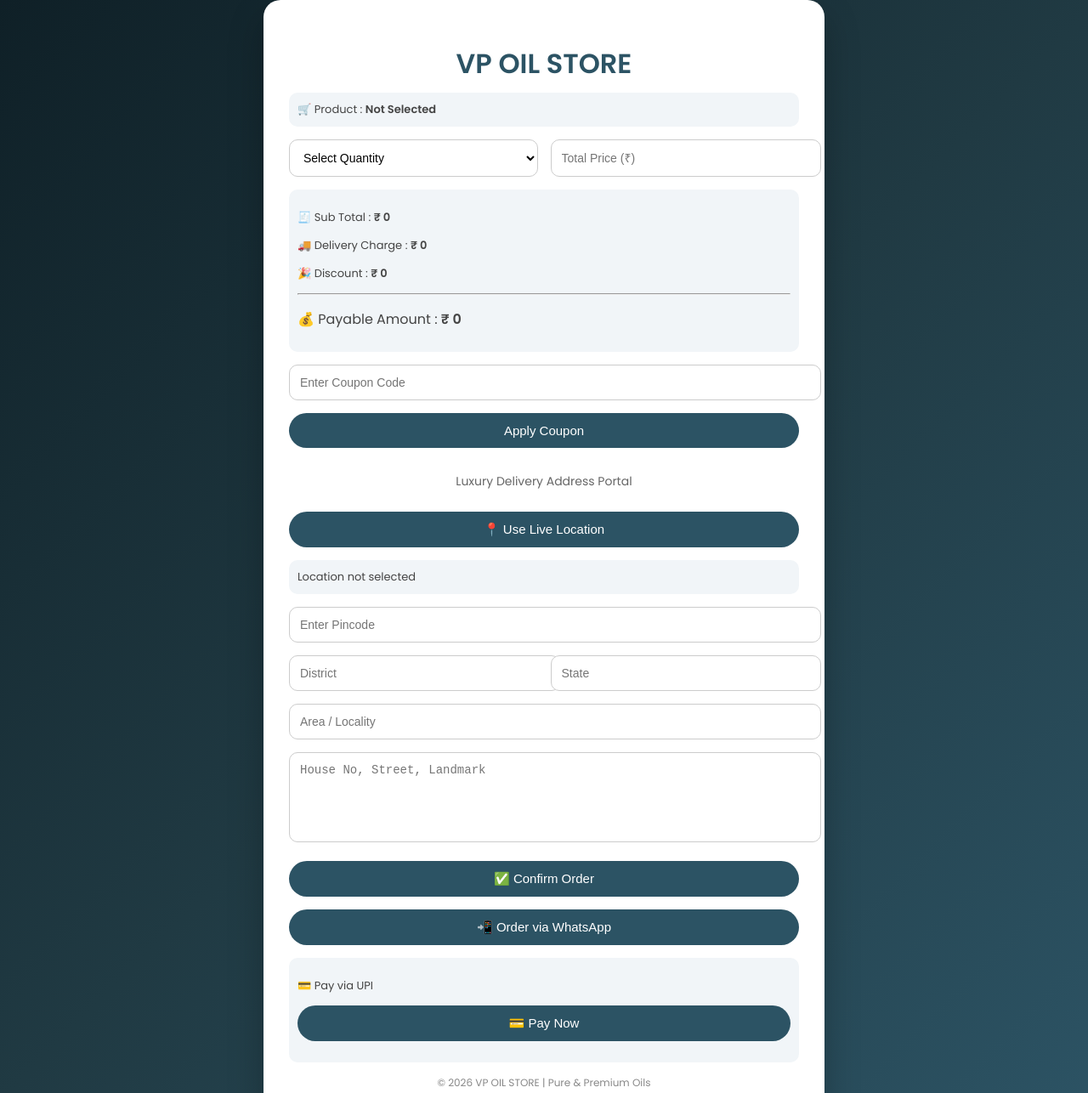
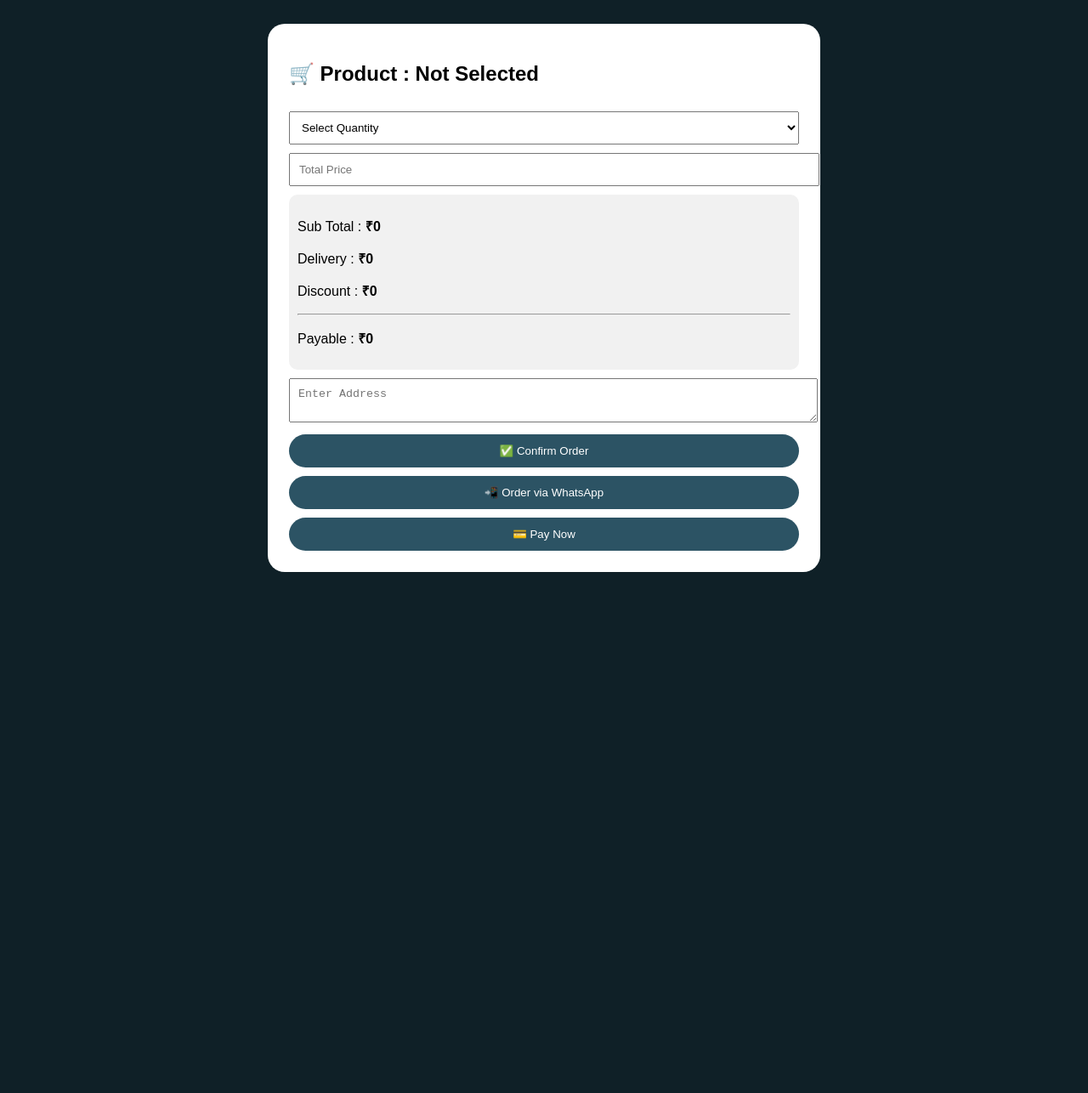
Before and after one commit to Sanastar0006/VP-Oil-store, a plain HTML site: page Addrass.html in a window 1280 px wide. Shown: the top 1286 px of the page at 85% size. After the commit the page ends 800 px from the top, so only its background shows below. Drawn offline with Linux system fonts and the light colour scheme.

Commit message:
Update Addrass.html

```diff
--- a/Addrass.html
+++ b/Addrass.html
@@ -1,329 +1,148 @@
 <!DOCTYPE html>
-<html lang="en">
+<html>
 <head>
 <meta charset="UTF-8">
-<title>VP OIL STORE | Order Address</title>
+<title>VP OIL STORE | Order</title>
 <meta name="viewport" content="width=device-width, initial-scale=1.0">
 
-<link href="https://fonts.googleapis.com/css2?family=Poppins:wght@300;400;600&display=swap" rel="stylesheet">
-
 <style>
-    select{
-    width:100%;
-    padding:12px;
-    border-radius:10px;
-    border:1px solid #ccc;
-    font-size:14px;
-    margin-bottom:15px;
-    background:white;
-}
 body{
-    margin:0;
-    font-family:'Poppins',sans-serif;
-    background:linear-gradient(135deg,#0f2027,#203a43,#2c5364);
-    min-height:100vh;
+font-family:Poppins,Arial;
+background:#0f2027;
 display:flex;
 justify-content:center;
-    align-items:center;
 }
-
 .container{
 background:#fff;
 width:95%;
 max-width:600px;
+padding:25px;
 border-radius:20px;
-    padding:30px;
-    box-shadow:0 20px 40px rgba(0,0,0,0.25);
+margin-top:20px;
 }
-
-h1{
-    text-align:center;
-    color:#2c5364;
-    margin-bottom:10px;
-}
-
-.subtitle{
-    text-align:center;
-    font-size:14px;
-    color:#666;
-    margin-bottom:25px;
-}
-
 .btn{
 width:100%;
 padding:12px;
 border:none;
-    border-radius:30px;
-    font-size:15px;
-    cursor:pointer;
+border-radius:25px;
 background:#2c5364;
 color:white;
-    margin-bottom:15px;
-    transition:0.3s;
+margin-top:10px;
+cursor:pointer;
 }
-.btn:hover{background:#0f2027}
-
-input,textarea{
+input,select,textarea{
 width:100%;
-    padding:12px;
-    border-radius:10px;
-    border:1px solid #ccc;
-    font-size:14px;
-    margin-bottom:15px;
-}
-
-.row{
-    display:grid;
-    grid-template-columns:1fr 1fr;
-    gap:15px;
-}
-
-textarea{resize:none;height:80px}
-
-.info{
-    font-size:13px;
-    color:#444;
-    background:#f1f5f8;
 padding:10px;
-    border-radius:10px;
-    margin-bottom:15px;
-}
-
-.footer{
-    text-align:center;
-    font-size:12px;
-    color:#888;
 margin-top:10px;
 }
+.info{background:#f1f1f1;padding:10px;border-radius:10px;margin-top:10px;}
 </style>
 </head>
 
 <body>
 
 <div class="container">
-<h1>VP OIL STORE</h1>
-    <div class="info" id="productName">
-🛒 Product : <b>Not Selected</b>
-</div>
-<div class="row">
+
+<h2 id="productTitle">🛒 Product : Not Selected</h2>
+
 <select id="quantity" onchange="calculatePrice()">
 <option value="">Select Quantity</option>
-    <option value="0.2">200 grams</option>
-    <option value="0.3">300 grams</option>
-    <option value="0.5">500 grams</option>
+<option value="0.5">500 ml</option>
 <option value="1">1 Litre</option>
 <option value="2">2 Litres</option>
-    <option value="3">3 Litres</option>
-    <option value="4">4 Litres</option>
 <option value="5">5 Litres</option>
 </select>
 
-<input type="text" id="price" placeholder="Total Price (₹)" readonly>
-</div>
+<input id="price" readonly placeholder="Total Price">
+
 <div class="info">
-    <p>🧾 Sub Total : <b id="subTotal">₹ 0</b></p>
-    <p>🚚 Delivery Charge : <b id="delivery">₹ 0</b></p>
-    <p>🎉 Discount : <b id="discount">₹ 0</b></p>
+<p>Sub Total : <b id="sub">₹0</b></p>
+<p>Delivery : <b id="delivery">₹0</b></p>
+<p>Discount : <b id="discount">₹0</b></p>
 <hr>
-    <p style="font-size:16px;">💰 Payable Amount : <b id="finalAmount">₹ 0</b></p>
-</div>
-   <input type="text" id="coupon" placeholder="Enter Coupon Code">
-<button class="btn" onclick="applyCoupon()">Apply Coupon</button>
-<p class="subtitle">Luxury Delivery Address Portal</p>
-
-<button class="btn" onclick="getLocation()">📍 Use Live Location</button>
-
-<div class="info" id="locationInfo">Location not selected</div>
-
-<input type="text" id="pincode" placeholder="Enter Pincode" onblur="getPincodeDetails()">
-
-<div class="row">
-    <input type="text" id="district" placeholder="District">
-    <input type="text" id="state" placeholder="State">
+<p>Payable : <b id="final">₹0</b></p>
 </div>
 
-<input type="text" id="area" placeholder="Area / Locality">
-
-<textarea id="address" placeholder="House No, Street, Landmark"></textarea>
+<textarea id="address" placeholder="Enter Address"></textarea>
 
 <button class="btn" onclick="confirmOrder()">✅ Confirm Order</button>
 <button class="btn" onclick="sendWhatsApp()">📲 Order via WhatsApp</button>
+<button class="btn" onclick="payNow()">💳 Pay Now</button>
 
-    <div class="info">
-    <p>💳 Pay via UPI</p>
-    <button class="btn" onclick="payNow()">💳 Pay Now</button>
-       </a>
-</div>
-
-
-<div class="footer">
-© 2026 VP OIL STORE | Pure & Premium Oils
-</div>
 </div>
 
 <script>
-// GET PRODUCT
+// PRODUCT FROM URL
 const params = new URLSearchParams(window.location.search);
 const product = params.get("product");
 
 if(product){
-    document.getElementById("productName").innerHTML =
-    "🛒 Product : <b>" + product + "</b>";
+document.getElementById("productTitle").innerHTML =
+"🛒 Product : <b>"+product+"</b>";
 }
 
-// PRICE PER LITRE
+// PRICE LIST
 const prices = {
-    "Coconut Oil": 480,
-    "Sesame Oil": 390,
-    "Peanut Oil": 220,
-    "Sunflower Oil": 350
+"Coconut Oil":480,
+"Sesame Oil":390,
+"Peanut Oil":220,
+"Sunflower Oil":350
 };
+
+let finalPayAmount = 0;
+
 function calculatePrice(){
-    const qty = parseFloat(document.getElementById("quantity").value);
-    if(!product || !qty){
-        document.getElementById("price").value = "";
+const qty = Number(document.getElementById("quantity").value);
+if(!product || !qty) return;
+
+let sub = prices[product] * qty;
+let delivery = sub < 500 ? 50 : 0;
+let discount = sub >= 1000 ? sub * 0.1 : 0;
+
+finalPayAmount = sub + delivery - discount;
+
+document.getElementById("price").value = "₹"+sub;
+document.getElementById("sub").innerText = "₹"+sub;
+document.getElementById("delivery").innerText = "₹"+delivery;
+document.getElementById("discount").innerText = "₹"+discount;
+document.getElementById("final").innerText = "₹"+finalPayAmount;
+}
+
+function confirmOrder(){
+if(!finalPayAmount){
+alert("Select Quantity ❗");
 return;
 }
 
-    let subTotal = prices[product] * qty;
+let orders = JSON.parse(localStorage.getItem("orders")) || [];
 
-    let deliveryCharge = subTotal < 500 ? 50 : 0;
-    if(freeDelivery) deliveryCharge = 0;
+orders.push({
+orderNo: orders.length+1,
+product: product,
+quantity: document.getElementById("quantity").value+" L",
+amount: finalPayAmount,
+status:"Being Delivered"
+});
 
-    let discount = subTotal >= 1000 ? subTotal * 0.10 : 0;
-    discount += subTotal * couponDiscount;
+localStorage.setItem("orders",JSON.stringify(orders));
 
-    let finalAmount = subTotal + deliveryCharge - discount;
-
-    // ✅ UPDATE ALL FIELDS
-    document.getElementById("price").value = "₹ " + subTotal.toFixed(0);
-    document.getElementById("subTotal").innerText = "₹ " + subTotal.toFixed(0);
-    document.getElementById("delivery").innerText = "₹ " + deliveryCharge.toFixed(0);
-    document.getElementById("discount").innerText = "- ₹ " + discount.toFixed(0);
-    document.getElementById("finalAmount").innerText = "₹ " + finalAmount.toFixed(0);
-
-    // SAVE FINAL AMOUNT FOR PAYMENT
-    window.finalPayAmount = finalAmount.toFixed(0);
-}
-// LIVE LOCATION
-function getLocation(){
-    if(navigator.geolocation){
-        navigator.geolocation.getCurrentPosition(showPosition,showError);
-    }else{
-        alert("Geolocation not supported");
-    }
+alert("✅ Order Confirmed & Saved");
 }
 
-function showPosition(position){
-    document.getElementById("locationInfo").innerHTML =
-    "Latitude: " + position.coords.latitude +
-    "<br>Longitude: " + position.coords.longitude +
-    "<br><b>Location detected successfully</b>";
-}
-
-function showError(error){
-    alert("Location permission denied");
-}
-
-// PINCODE LOOKUP (India Post API)
-function getPincodeDetails(){
-    let pin = document.getElementById("pincode").value;
-    if(pin.length !== 6) return;
-
-    fetch("https://api.postalpincode.in/pincode/" + pin)
-    .then(res => res.json())
-    .then(data => {
-        if(data[0].Status === "Success"){
-            let post = data[0].PostOffice[0];
-            document.getElementById("district").value = post.District;
-            document.getElementById("state").value = post.State;
-            document.getElementById("area").value = post.Name;
-        }else{
-            alert("Invalid Pincode");
-        }
-    });
-}
-
-let couponDiscount = 0;
-let freeDelivery = false;
-
-function applyCoupon(){
-    const code = document.getElementById("coupon").value.toUpperCase();
-
-    couponDiscount = 0;
-    freeDelivery = false;
-
-    if(code === "VP10"){
-        couponDiscount = 0.10;
-        alert("10% Discount Applied 🎉");
-    }
-    else if(code === "FREEDEL"){
-        freeDelivery = true;
-        alert("Free Delivery Applied 🚚");
-    }
-    else{
-        alert("Invalid Coupon ❌");
-    }
-    calculatePrice();
-}
 function sendWhatsApp(){
-    const qty = document.getElementById("quantity").value;
-    const amount = document.getElementById("finalAmount").innerText;
-    const address = document.getElementById("address").value;
-
-    const msg =
-`🛒 VP OIL STORE ORDER
+if(!finalPayAmount){alert("Select quantity");return;}
+let msg =
+`VP OIL STORE ORDER
 Product: ${product}
-Quantity: ${qty}
-Amount: ${amount}
-Address: ${address}`;
-
-    const phone = "916374693930"; // your WhatsApp number
-    window.open(`https://wa.me/${phone}?text=${encodeURIComponent(msg)}`);
-}
-function confirmOrder(){
-    if(!window.finalPayAmount){
-        alert("Please select quantity first ❗");
-        return;
-    }
-    alert("Order confirmed successfully ✅\nPayable Amount: ₹ " + window.finalPayAmount);
+Amount: ₹${finalPayAmount}`;
+window.open("https://wa.me/916374693930?text="+encodeURIComponent(msg));
 }
 
 function payNow(){
-    if(!window.finalPayAmount){
-        alert("Select quantity before payment ❗");
-        return;
+if(!finalPayAmount){alert("Select quantity");return;}
+let upi = `upi://pay?pa=sanmuga0006@oksbi&pn=VP OIL STORE&am=${finalPayAmount}&cu=INR`;
+window.location.href = upi;
 }
-
-    const upiId = "sanmuga0006@oksbi"; // CHANGE THIS
-    const name = "VP OIL STORE";
-    const amount = window.finalPayAmount;
-
-    const upiURL = `upi://pay?pa=${upiId}&pn=${encodeURIComponent(name)}&am=${amount}&cu=INR`;
-
-    window.location.href = upiURL;
-}
-
-
-  let orders = JSON.parse(localStorage.getItem("orders")) || [];
-
-  let newOrder = {
-    orderNo: orders.length + 1,
-    product: product,
-    quantity: quantity + " L",
-    amount: amount,
-    status: "Being delivered"
-  };
-
-  orders.push(newOrder);
-  localStorage.setItem("orders", JSON.stringify(orders));
-
-  alert("✅ Order Confirmed & Saved to Dashboard");
-
-  // OPTIONAL: redirect to dashboard
-  window.location.href = "dashboard.html";
-}
-
 </script>
 
 </body>
```
Lines whose indentation alone changed are shown as unchanged.
